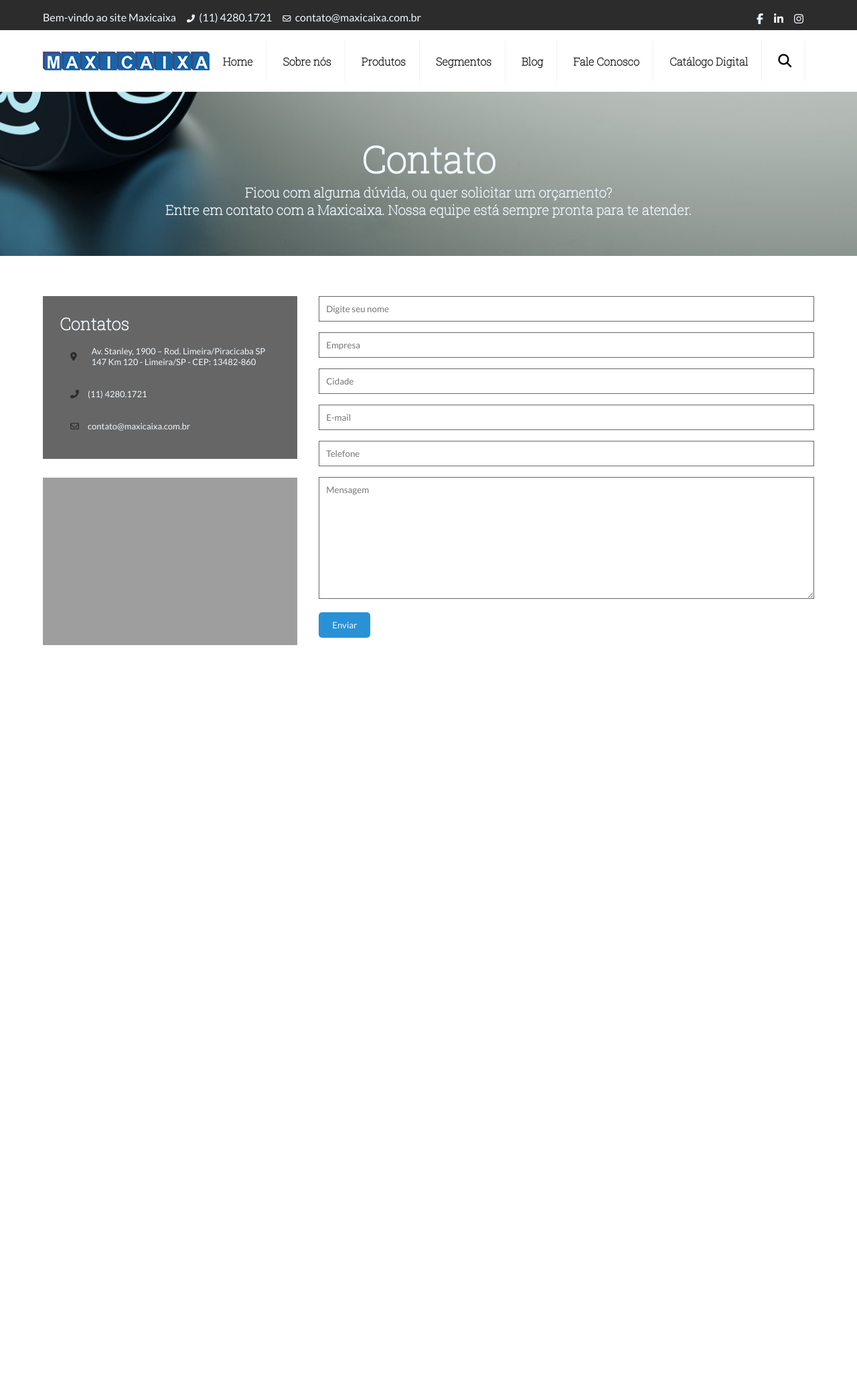
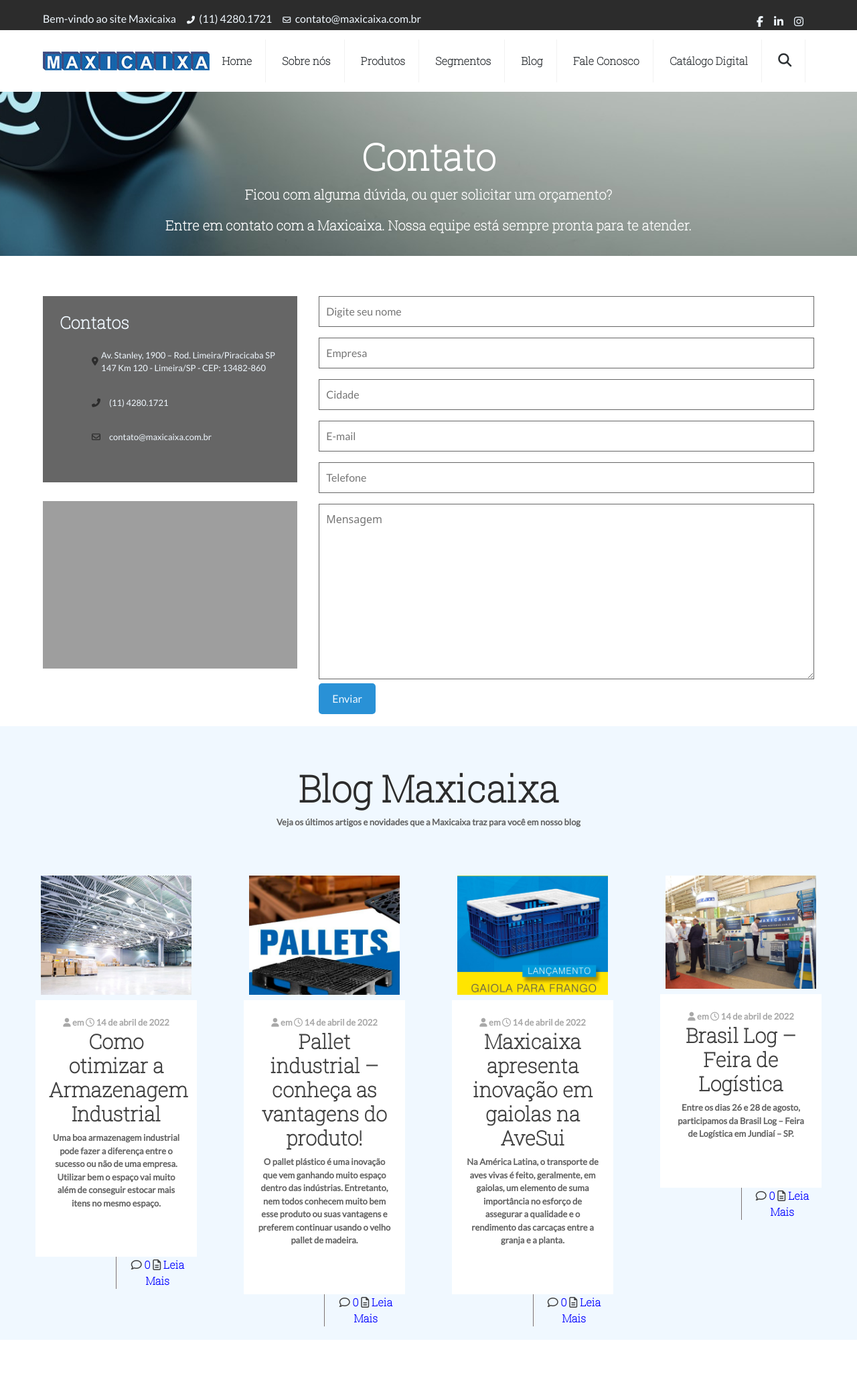
Before and after one commit to alanpinheiro45/Maxicaixa, a PHP site: page /fale-conosco/index.html in a window 1280 px wide. Shown: the whole page at 67% size. Before the commit the page ends 963 px from the top, so only its background shows below. Run offline with PHP 8.4, Linux system fonts and the light colour scheme; a map, chart or similar area stays blank; some libraries are stand-ins or nearby versions; grey boxes are pictures that could not be loaded.

Commit message:
Adiciona blog em contatos

```diff
--- a/css/estilo.css
+++ b/css/estilo.css
@@ -3,6 +3,9 @@
     padding: 0;
     box-sizing: border-box;
     /* font-family: Lato; */
+}
+img{
+    max-width: 100%;
 }
 .bemVindo{
     background-color: #2C2C2C;
@@ -37,6 +40,9 @@
 .centralizado{
     max-width: 90%;
     margin: 0 auto;
+}
+.topo{
+    margin-bottom: 50px;
 }
 header{
     height: 5.75rem;
@@ -75,7 +81,7 @@ nav ul li i{
     text-align: center;
     background-image: url(../img/contato-maxicaixa-banner.jpg);
     height: 15.3rem;
-    color:aliceblue;
+    color: white;
     background-position: bottom;
     padding-top: 4rem;
     font-family: Roboto Slab;
@@ -92,7 +98,7 @@ nav ul li i{
 }
 .esquerda{
     width: 33%;
-    margin-bottom: 500px;
+    margin-bottom: 80px;
 }
 .direita{
     width: 67%;
@@ -140,11 +146,11 @@ nav ul li i{
     display: inline-block;
 }
 .um{
-    width: 10%;
+    width: 5%;
     transform: translateY(-50%);
 }
 .dois{
-    width: 90%;
+    width: 95%;
 }
 .direita input[type="submit"]{
     background-color: #2991D6;
@@ -154,3 +160,70 @@ nav ul li i{
     border-radius: 5px;
     padding: 11px 20px;
 }
+.blog{
+    padding-top: 60px;
+    text-align: center;
+    font-family: Roboto Slab;
+    margin-bottom: 3.75rem;
+    background-color: aliceblue;
+}
+.blogItem{
+    display:inline-block;
+    width:22%;
+    margin:0 1%;
+    vertical-align:top;
+    padding: 1.25rem;
+}
+.blog h2{
+    font-size: 3.4375rem;
+    font-weight: 900;
+    color: #2C2C2C;
+}
+.blog p{
+    color: #989898;
+    font-weight: 1000;
+}
+.blog h3{
+    text-align: center;
+    font-family: Roboto Slab;
+    font-size: 1.875rem;
+    color: #414141;
+    font-weight: 1000;
+}
+.blog p{
+    font-size: 0.8125rem;
+    font-family: Lato;
+    color: #626262;
+    margin-bottom: 50px;
+}
+.blogImage img{
+    max-width:225px;
+    /* max-height:150px;
+    width: auto;
+    height: auto; */
+    margin-bottom: 0.5rem;
+}
+.blogItem span{
+    font-family: Lato;
+    font-size: 0.8125rem;
+    color: #a8a8a8;
+    font-weight: 1000;
+    margin-bottom: 0.5rem;
+}
+.blogInfo{
+    padding: 1.25rem;
+    background-color: white;
+}
+.blogFotter{
+    color: blue;
+    font-weight: 1000;
+}
+.blogFotter i{
+    color:#414141;
+}
+.blogHiperlinks{
+    width: 50%;
+    float: right;
+    border-left: 1px solid #7e7373;
+    padding-left: 2px;
+}
--- a/fale-conosco/index.html
+++ b/fale-conosco/index.html
@@ -3,6 +3,7 @@
 <head>
     <link href="https://fonts.googleapis.com/css2?family=Lato&family=Roboto+Slab:wght@100&display=swap" rel="stylesheet">
     <link href="../css/estilo.css" rel="stylesheet">
+    <link href="https://cdn.jsdelivr.net/npm/bootstrap@5.1.3/dist/css/bootstrap.min.css" rel="stylesheet" integrity="sha384-1BmE4kWBq78iYhFldvKuhfTAU6auU8tT94WrHftjDbrCEXSU1oBoqyl2QvZ6jIW3" crossorigin="anonymous">
     <meta charset="UTF-8">
     <meta name="viewport" content="width=device-width, initial-scale=1.0">
     <title>Fale Conosco • Maxicaixa</title>
@@ -67,6 +68,70 @@
             </div>
     </div>
 
+    <div class="blog" >
+            <div class="centralizdo">
+            <h2>Blog Maxicaixa</h2>
+            <p>Veja os últimos artigos e novidades que a Maxicaixa traz para você em nosso blog</p>
+
+            <div class="">
+
+                <div class="blogItem">
+                    <div class="blogImage"><img src="../img/03maxicaixa-post1.jpg"></div>
+                    <div class="blogInfo">
+                        <span><i class="fa-solid fa-user"></i> em <i class="fa-regular fa-clock"></i> 14 de abril de 2022</span>
+                        <h3>Como otimizar a Armazenagem Industrial</h3>
+                        <p>Uma boa armazenagem industrial pode fazer a diferença entre o sucesso ou não de uma empresa. Utilizar bem o espaço vai muito além de conseguir estocar mais itens no mesmo espaço. </p>
+                    </div>
+                    <div class="blogFotter">
+                        <div class="blogHiperlinks">
+                            <i class="fa-regular fa-comment"></i> 0 <i class="fa-regular fa-file-lines"></i></i> <a>Leia Mais</a>
+                        </div>
+                    </div>
+                </div>
+                <div class="blogItem">
+                <div class="blogImage"><img src="../img/02maxicaixa-post1-948x750.jpg"></div>
+                <div class="blogInfo">
+                        <span><i class="fa-solid fa-user"></i> em <i class="fa-regular fa-clock"></i> 14 de abril de 2022</span>
+                        <h3>Pallet industrial – conheça as vantagens do produto!</h3>
+                        <p>O pallet plástico é uma inovação que vem ganhando muito espaço dentro das indústrias. Entretanto, nem todos conhecem muito bem esse produto ou suas vantagens e preferem continuar usando o velho pallet de madeira. </p>
+                    </div>
+                    <div class="blogFotter">
+                        <div class="blogHiperlinks">
+                            <i class="fa-regular fa-comment"></i> 0 <i class="fa-regular fa-file-lines"></i></i> <a>Leia Mais</a>
+                        </div>
+                    </div>
+                </div>
+                <div class="blogItem">
+                    <div class="blogImage"><img src="../img/01maxicaixa-post1-948x750.jpg"></div>
+                    <div class="blogInfo">
+                        <span><i class="fa-solid fa-user"></i> em <i class="fa-regular fa-clock"></i> 14 de abril de 2022</span>
+                        <h3>Maxicaixa apresenta inovação em gaiolas na AveSui</h3>
+                        <p>Na América Latina, o transporte de aves vivas é feito, geralmente, em gaiolas, um elemento de suma importância no esforço de assegurar a qualidade e o rendimento das carcaças entre a granja e a planta.</p>
+                    </div>
+                    <div class="blogFotter">
+                        <div class="blogHiperlinks">
+                            <i class="fa-regular fa-comment"></i> 0 <i class="fa-regular fa-file-lines"></i></i> <a>Leia Mais</a>
+                        </div>
+                    </div>
+                </div>
+                <div class="blogItem">
+                    <div class="blogImage"><img src="../img/14902700_1133340733423979_8678950316010233253_o-1024x768.jpg"></div>
+                    <div class="blogInfo">
+                        <span><i class="fa-solid fa-user"></i> em <i class="fa-regular fa-clock"></i> 14 de abril de 2022</span>                <h3>Brasil Log – Feira de Logística</h3>
+                        <p>Entre os dias 26 e 28 de agosto, participamos da Brasil Log – Feira de Logística em Jundiaí – SP.</p>
+                    </div>
+                    <div class="blogFotter">
+                        <div class="blogHiperlinks">
+                            <i class="fa-regular fa-comment"></i> 0 <i class="fa-regular fa-file-lines"></i></i> <a>Leia Mais</a>
+                        </div>
+                    </div>
+                </div>
+            </div>
+        </div>
+    </div>
+
+
+
     <script src="https://kit.fontawesome.com/84e3143f1c.js" crossorigin="anonymous"></script>
 </body>
 </html>
```
Also changed, not shown: img/01maxicaixa-post1-948x750.jpg (added), img/02maxicaixa-post1-948x750.jpg (added), img/03maxicaixa-post1-948x480.jpg (added), img/03maxicaixa-post1.jpg (added), img/14902700_1133340733423979_8678950316010233253_o-1024x768.jpg (added), 1 other file. Lines whose indentation alone changed are shown as unchanged.
